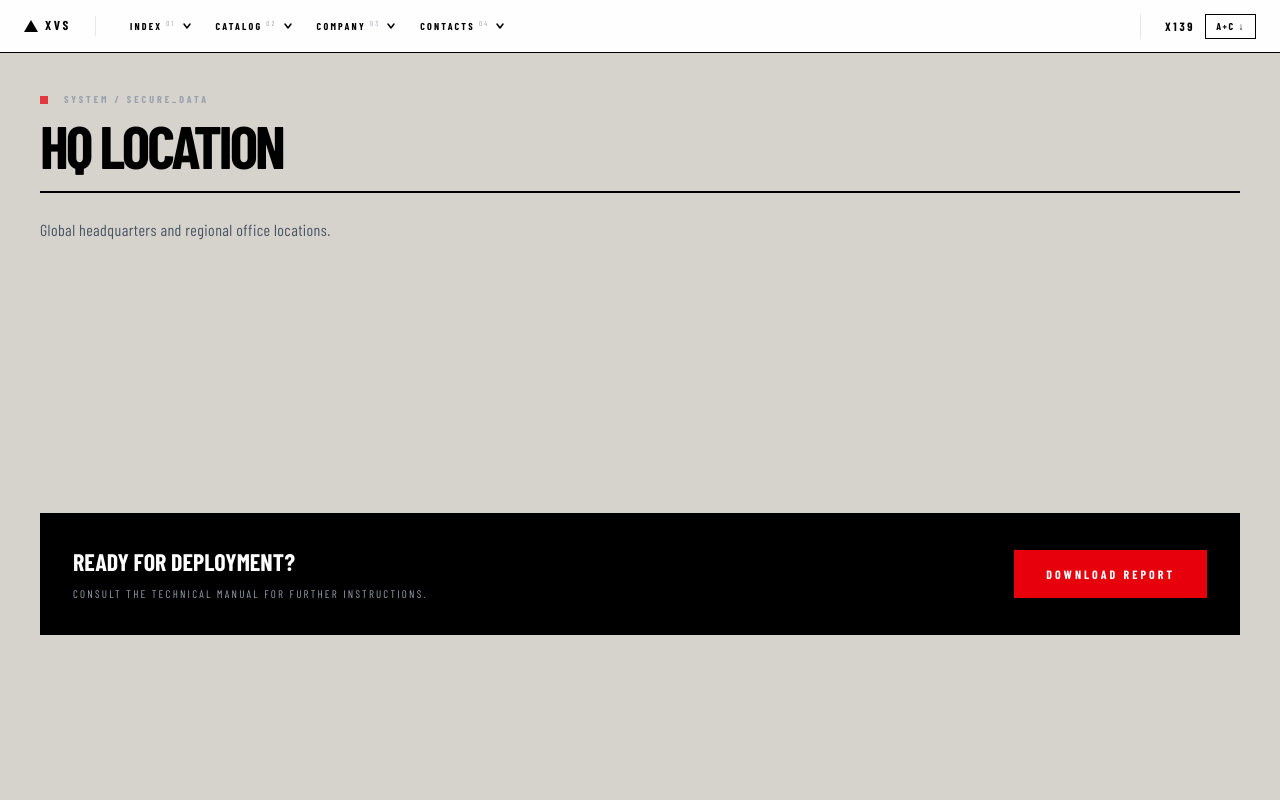
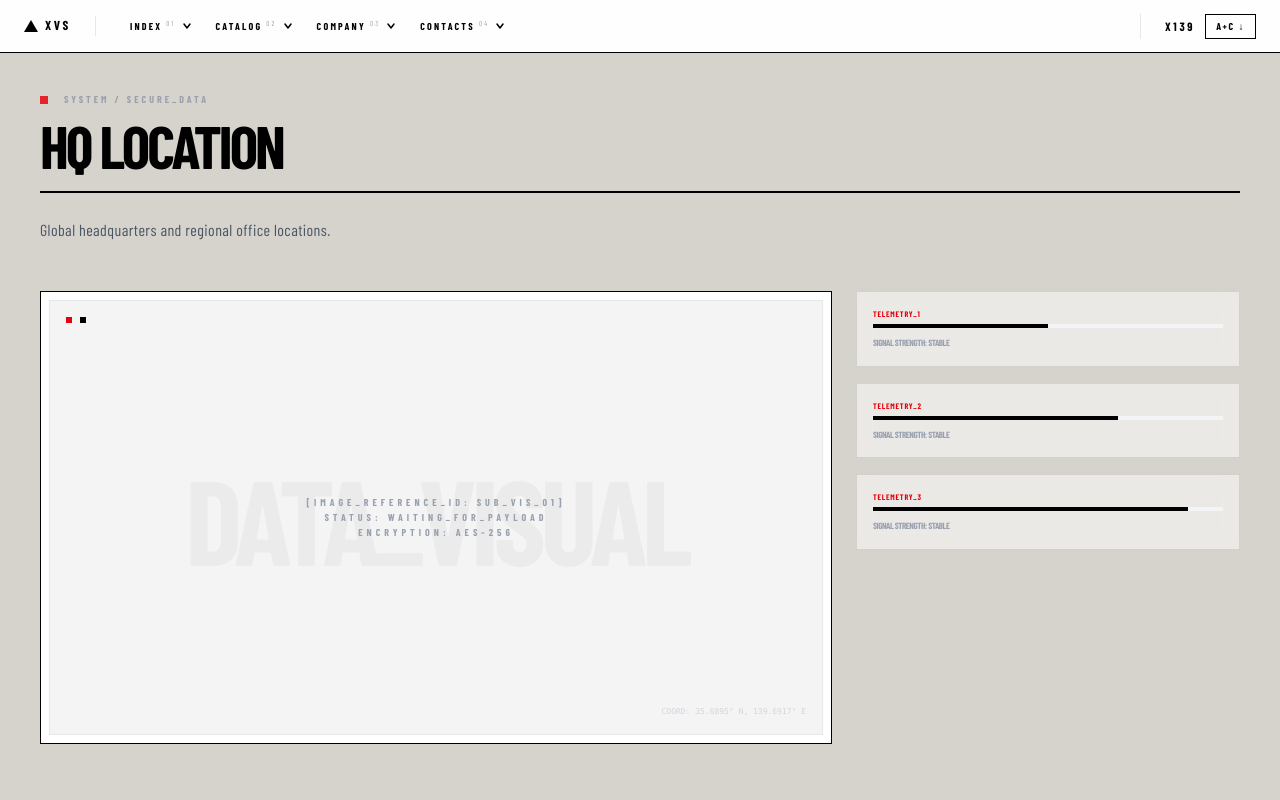
Before and after one commit to Izileth/_lp-kofedge, a React (Vite) app: page /contacts/hq in a window 1280 px wide. Shown: the top 800 px of the page. Built offline with nearby package versions, Linux system fonts and the light colour scheme; a web font is replaced by a local one.

Commit message:
feat: update page titles and enhance Catalog, Company, and SubPage components with image placeholders and improved links

```diff
--- a/index.html
+++ b/index.html
@@ -4,7 +4,7 @@
     <meta charset="UTF-8" />
     <link rel="icon" type="image/svg+xml" href="/favicon.svg" />
     <meta name="viewport" content="width=device-width, initial-scale=1.0" />
-    <title>The SECRET</title>
+    <title>The Neutral | XVS</title>
   </head>
   <body>
     <div id="root"></div>
--- a/package.json
+++ b/package.json
@@ -1,7 +1,7 @@
 {
   "name": "olynmpus",
   "private": true,
-  "version": "1.2.0",
+  "version": "1.4.0",
   "type": "module",
   "scripts": {
     "dev": "vite",
--- a/src/pages/Catalog.tsx
+++ b/src/pages/Catalog.tsx
@@ -1,5 +1,5 @@
 import { useEffect, useRef } from "react";
-import { Outlet, useLocation } from "react-router-dom";
+import { Outlet, useLocation, Link } from "react-router-dom";
 import { gsap } from "gsap";
 
 export default function Catalog() {
@@ -32,18 +32,30 @@ export default function Catalog() {
                     </div>
                     <div className="grid grid-cols-1 md:grid-cols-2 lg:grid-cols-3 gap-6">
                         {[1, 2, 3, 4, 5, 6].map(i => (
-                            <div key={i} className="catalog-item border-[1.5px] border-black bg-white p-6 aspect-video flex flex-col justify-between hover:shadow-2xl transition-shadow cursor-pointer group">
-                                <div className="flex justify-between items-start">
+                            <div key={i} className="catalog-item border-[1.5px] border-black bg-white p-6 aspect-video flex flex-col justify-between hover:shadow-2xl transition-shadow cursor-pointer group relative overflow-hidden">
+                                {/* Image Placeholder Background */}
+                                <div className="absolute inset-0 z-0 opacity-[0.03] flex items-center justify-center pointer-events-none">
+                                    <span className="text-[40px] font-black uppercase -rotate-12 whitespace-nowrap">PREVIEW_NOT_FOUND</span>
+                                </div>
+
+                                <div className="relative z-10 flex justify-between items-start">
                                     <span className="text-[10px] font-bold text-gray-400">MODEL X-{i}00</span>
                                     <div className="w-1.5 h-1.5 bg-black rounded-full" />
                                 </div>
-                                <div>
+
+                                <div className="relative z-10 my-4 flex-1 flex items-center justify-center border border-dashed border-gray-200 bg-gray-50/50">
+                                     <p className="text-[8px] text-gray-400 tracking-[0.2em] uppercase text-center">
+                                        [IMG_REF: CAT_0{i}]<br />RENDER_PENDING
+                                    </p>
+                                </div>
+
+                                <div className="relative z-10">
                                     <h2 className="text-2xl font-black uppercase leading-tight group-hover:text-red-600 transition-colors">Tactical Series {i}</h2>
                                     <p className="text-[9px] text-gray-400 mt-2 tracking-widest uppercase italic">Optimized for rapid response</p>
                                 </div>
-                                <button className="self-start mt-4 text-[11px] font-black border-b-[2px] border-black hover:text-red-600 hover:border-red-600 transition-all uppercase tracking-widest">
+                                <Link to="/specifications" className="relative z-10 self-start mt-4 text-[11px] font-black border-b-[2px] border-black hover:text-red-600 hover:border-red-600 transition-all uppercase tracking-widest no-underline">
                                     VIEW SPECS
-                                </button>
+                                </Link>
                             </div>
                         ))}
                     </div>
--- a/src/pages/Company.tsx
+++ b/src/pages/Company.tsx
@@ -59,6 +59,16 @@ export default function Company() {
                         </div>
 
                         <div className="space-y-4">
+                            {/* Image Placeholder */}
+                            <div className="w-full h-48 md:h-64 border border-dashed border-gray-300 bg-gray-50 flex items-center justify-center mb-6 relative overflow-hidden">
+                                <div className="absolute inset-0 opacity-[0.02] flex items-center justify-center -rotate-6">
+                                    <span className="text-8xl font-black">XVS_ARCHIVE</span>
+                                </div>
+                                <p className="text-[10px] text-gray-400 tracking-[0.3em] uppercase font-bold relative z-10">
+                                    [IMG_REF: HQ_ESTABLISHMENT_01]<br />ARCHIVAL_PHOTOGRAPHY_PENDING
+                                </p>
+                            </div>
+
                             <p className="text-gray-600 leading-loose uppercase text-[12px] font-bold tracking-wider">
                                 With over 20 years of experience in the field, we continue to push the boundaries of what's possible in tactical gear. Our engineering team specializes in neural-linked hardware and adaptive camouflage systems.
                             </p>
--- a/src/pages/SubPage.tsx
+++ b/src/pages/SubPage.tsx
@@ -52,6 +52,40 @@ export default function SubPage({ title, description = "Tactical operational dat
                 </p>
             </div>
 
+            <div className="grid grid-cols-1 lg:grid-cols-3 gap-6 mb-12">
+                <div className="lg:col-span-2 data-block border-[1.5px] border-black bg-white p-2">
+                    {/* Tactical Image Placeholder */}
+                    <div className="w-full aspect-video bg-zinc-100 border border-gray-200 flex flex-col items-center justify-center relative overflow-hidden">
+                        <div className="absolute top-4 left-4 flex gap-2">
+                            <div className="w-1.5 h-1.5 bg-red-600" />
+                            <div className="w-1.5 h-1.5 bg-black" />
+                        </div>
+                        <div className="absolute inset-0 opacity-[0.03] flex items-center justify-center">
+                            <span className="text-[120px] font-black uppercase tracking-tighter">DATA_VISUAL</span>
+                        </div>
+                        <p className="text-[10px] text-gray-400 tracking-[0.4em] uppercase font-black text-center relative z-10">
+                            [IMAGE_REFERENCE_ID: SUB_VIS_01]<br />
+                            STATUS: WAITING_FOR_PAYLOAD<br />
+                            ENCRYPTION: AES-256
+                        </p>
+                        <div className="absolute bottom-4 right-4 text-[8px] font-mono text-gray-300">
+                            COORD: 35.6895° N, 139.6917° E
+                        </div>
+                    </div>
+                </div>
+                <div className="space-y-4">
+                    {[1, 2, 3].map(i => (
+                        <div key={i} className="data-block border border-black/10 bg-white/50 p-4 backdrop-blur-sm">
+                            <span className="text-[8px] font-black text-red-600 block mb-1 tracking-widest uppercase">Telemetry_{i}</span>
+                            <div className="h-1 bg-gray-100 w-full mb-2">
+                                <div className="h-full bg-black" style={{ width: `${30 + i * 20}%` }} />
+                            </div>
+                            <p className="text-[9px] font-bold text-gray-400 uppercase tracking-tighter">Signal strength: stable</p>
+                        </div>
+                    ))}
+                </div>
+            </div>
+
             <div className="grid grid-cols-1 md:grid-cols-2 lg:grid-cols-4 gap-4">
                 {[1, 2, 3, 4].map(i => (
                     <div key={i} className="data-block border border-black/10 bg-white/50 p-6 backdrop-blur-sm hover:bg-white hover:border-black transition-all group">
--- a/src/pages/home.tsx
+++ b/src/pages/home.tsx
@@ -1,4 +1,5 @@
 import { useState, useEffect } from "react";
+import { Link } from "react-router-dom";
 import { TriIcon } from "../components/Navbar";
 
 /* ─── hooks ─────────────────────────────────────────────────────── */
@@ -72,9 +73,9 @@ export default function HorizonS() {
                         </span>
                     </div>
                     <div className="absolute right-0 top-[-12%] bottom-[-12%] w-[clamp(200px,44%,480px)] z-20 flex items-center justify-end pointer-events-none">
-                        <div className="w-full h-full border border-white/10 border-dashed flex items-center justify-center">
+                        <div className="w-full h-full border border-white/10 border-dashed flex items-center justify-center bg-zinc-900/50">
                             <p className="text-[9px] text-white/20 tracking-[0.18em] uppercase text-center leading-[2]">
-                                ADD<br />PRODUCT<br />IMAGE<br />HERE
+                                [IMAGE_BUFFER_01]<br />PRODUCT_HERO_RENDER<br />RESOLUTION: 2400x1600
                             </p>
                         </div>
                     </div>
@@ -96,8 +97,8 @@ export default function HorizonS() {
                             <span className="text-[9px] text-red-600 tracking-widest uppercase">Handle with protective gear at all times</span>
                         </div>
                         <div className="flex flex-wrap gap-2.5 mt-[18px]">
-                            <button className="bg-red-600 text-white border-none px-[30px] py-3 cursor-pointer font-sans text-[11px] font-black tracking-[0.22em] uppercase hover:bg-red-700 active:scale-95 transition-all">EXPLORE MODEL</button>
-                            <button className="bg-transparent text-black border-[1.5px] border-black px-[30px] py-3 cursor-pointer font-sans text-[11px] font-black tracking-[0.22em] uppercase hover:bg-black hover:text-white active:scale-95 transition-all">VIEW CATALOG</button>
+                            <Link to="/overview" className="bg-red-600 text-white border-none px-[30px] py-3 cursor-pointer font-sans text-[11px] font-black tracking-[0.22em] uppercase hover:bg-red-700 active:scale-95 transition-all no-underline inline-block">EXPLORE MODEL</Link>
+                            <Link to="/catalog" className="bg-transparent text-black border-[1.5px] border-black px-[30px] py-3 cursor-pointer font-sans text-[11px] font-black tracking-[0.22em] uppercase hover:bg-black hover:text-white active:scale-95 transition-all no-underline inline-block">VIEW CATALOG</Link>
                         </div>
                     </div>
 
```
Also changed, not shown: 1 other file (tests, documents, lock files or other folders).
